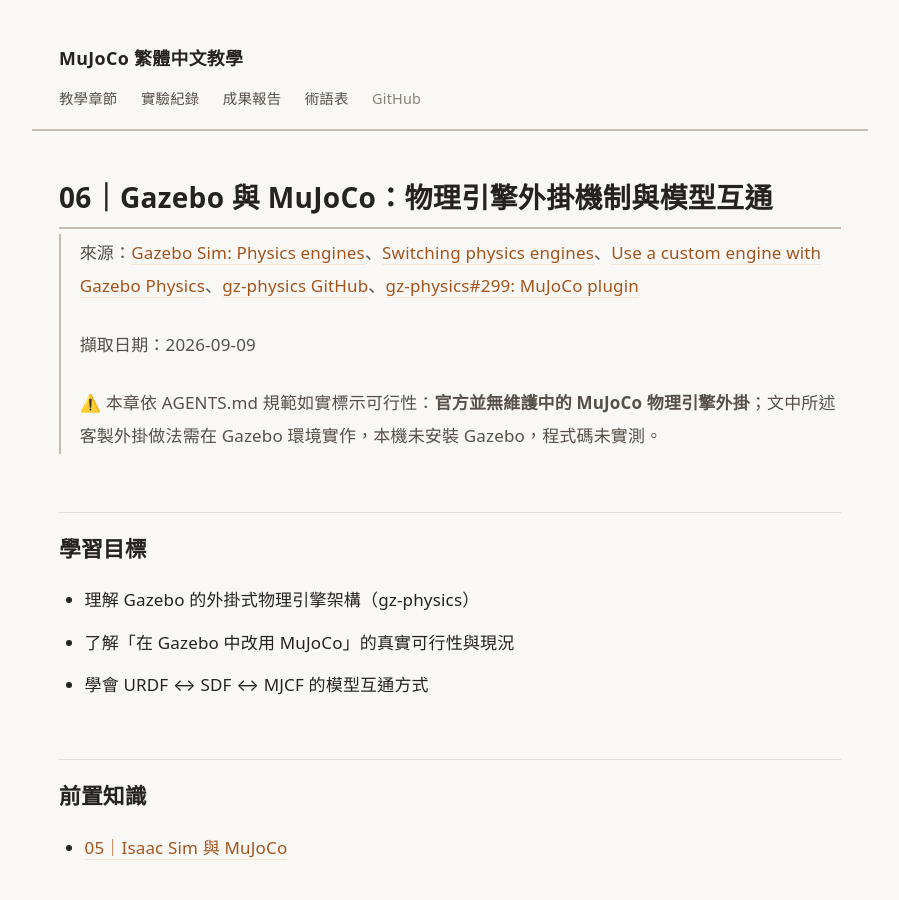
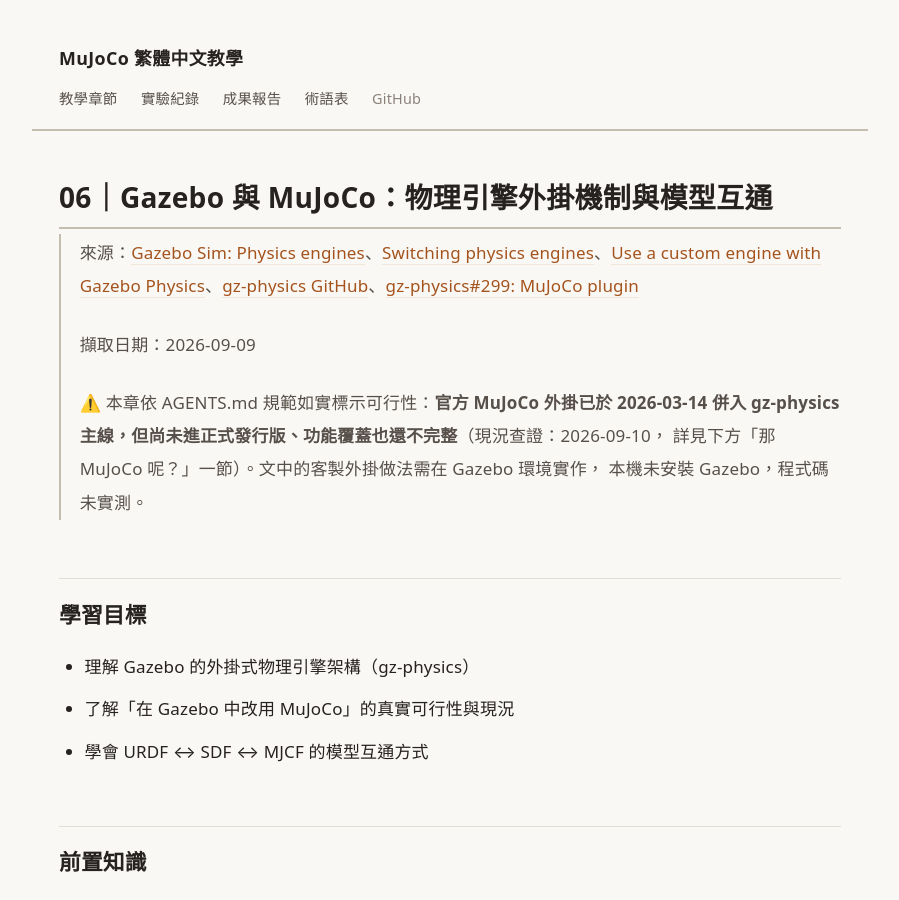
Before and after one commit to wicanr2/mujoco-tutorial-zh, a Jekyll site: the page built from docs/05-gazebo/01-gazebo-mujoco.md, in a window 1280 px wide and 900 px high. Shown: the whole window, without its empty margins (190-1089 px from the left). Built offline with Jekyll 4.4.1, drawn with Linux system fonts in a browser that asks for light colours; our own code applies the rules of GitHub Pages for plain Markdown files; some of the changed text lies outside the part shown.

Commit message:
docs: 06 章開頭的可行性警告同步為現況
開頭寫「官方並無維護中的 MuJoCo 外掛」（擷取日期 2026-09-09），內文卻是
「已於 2026-03-14 併入主線」（查證 2026-09-10）—— 同一頁裡兩個相反的斷言。
否定斷言最容易在沒人看的時候變成假的，這條就是。

順帶把架構圖裡最右節點的文字拆成三行：mermaid 對中文字寬估算不準，節點框
算得太窄，最後一個字被容器切掉。

Co-Authored-By: Claude Opus 5 (1M context) <noreply@anthropic.com>

````diff
--- a/docs/05-gazebo/01-gazebo-mujoco.md
+++ b/docs/05-gazebo/01-gazebo-mujoco.md
@@ -4,7 +4,10 @@
 >
 > 擷取日期：2026-09-09
 >
-> ⚠️ 本章依 AGENTS.md 規範如實標示可行性：**官方並無維護中的 MuJoCo 物理引擎外掛**；文中所述客製外掛做法需在 Gazebo 環境實作，本機未安裝 Gazebo，程式碼未實測。
+> ⚠️ 本章依 AGENTS.md 規範如實標示可行性：**官方 MuJoCo 外掛已於 2026-03-14 併入
+> gz-physics 主線，但尚未進正式發行版、功能覆蓋也還不完整**（現況查證：2026-09-10，
+> 詳見下方「那 MuJoCo 呢？」一節）。文中的客製外掛做法需在 Gazebo 環境實作，
+> 本機未安裝 Gazebo，程式碼未實測。
 
 ## 學習目標
 
@@ -30,7 +33,7 @@ flowchart TD
   API --> DART["dartsim<br/>預設，功能最完整"]
   API --> BUL["bullet<br/>bullet-featherstone"]
   API --> TPE["tpe<br/>官方極簡示範"]
-  API --> MJ["mujoco<br/>2026-03 併入主線，功能補齊中"]
+  API --> MJ["mujoco<br/>2026-03 併入主線<br/>功能補齊中"]
 ```
 
 引擎是掛在 gz-physics 這層抽象介面底下的，所以能在執行期換掉 —— 這正是 Isaac Sim 做不到
````
